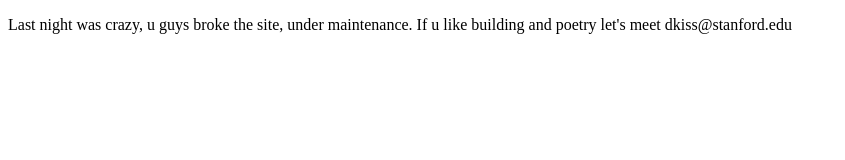
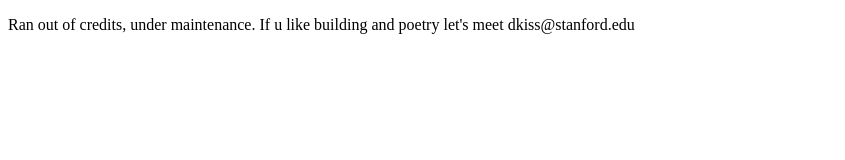
Before and after one commit to AstonMartinRegistry/issue, a plain HTML site: page index.html in a window 1280 px wide. Shown: the whole page, without its empty margins (0-845 px from the left). Drawn offline with Linux system fonts and the light colour scheme.

Commit message:
Update index.html

```diff
--- a/index.html
+++ b/index.html
@@ -5,6 +5,6 @@
   <title>Stanford Lab Registry</title>
 </head>
 <body>
-  <p>Last night was crazy, u guys broke the site, under maintenance. If u like building and poetry let's meet dkiss@stanford.edu</p>
+  <p>Ran out of credits, under maintenance. If u like building and poetry let's meet dkiss@stanford.edu</p>
 </body>
 </html>
```
